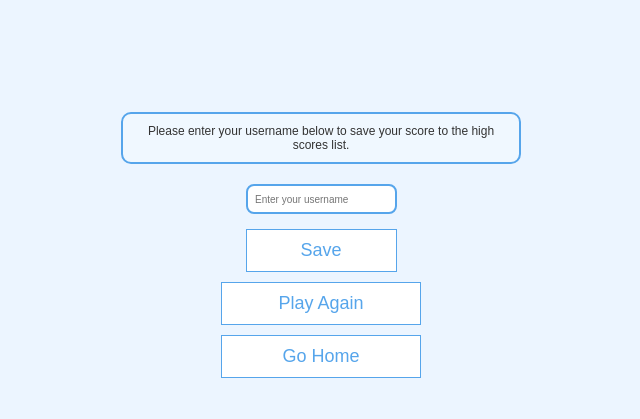
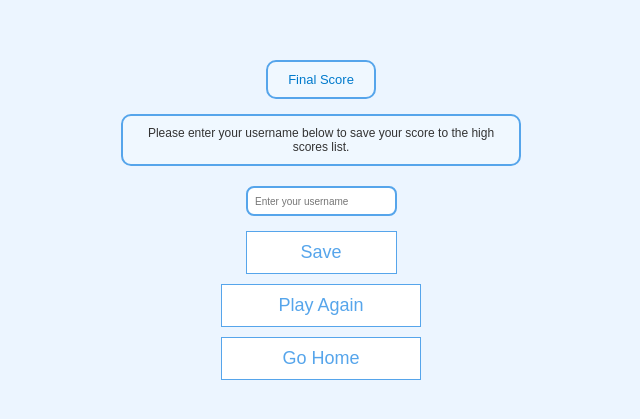
Before and after one commit to gicuvh/Trivia-quiz-game-app, a plain HTML site: page terminarea_jocului/end.html in a window 1280 px wide. Shown: the part 175-594 px from the top of the page, without its empty margins (319-959 px from the left). Drawn offline with Linux system fonts and the light colour scheme.

Commit message:
am adugat chenar pentru scor

```diff
--- a/terminarea_jocului/end.html
+++ b/terminarea_jocului/end.html
@@ -45,12 +45,40 @@
         max-width: 300px;
         margin-top: 0.5rem;
       }
+
+      /* Chenar pentru scor final */
+      #score-box {
+        background-color: #f0f8ff;
+        padding: 1rem 2rem;
+        border: 2px solid #56a5eb;
+        border-radius: 10px;
+        text-align: center;
+        margin-bottom: 1.5rem;
+      }
+
+      #score-box p {
+        margin: 0;
+        font-size: 1.3rem;
+        color: #007acc;
+      }
+
+      #score-box span {
+        font-size: 2.5rem;
+        font-weight: bold;
+        display: block;
+        color: #007acc;
+      }
     </style>
   </head>
   <body>
     <div class="container">
       <div id="end" class="flex-center flex-column">
-        <h1 id="finalScore"></h1>
+
+        <!-- Chenar Final Score -->
+        <div id="score-box">
+          <p>Final Score</p>
+          <span id="finalScore"></span>
+        </div>
 
         <!-- Mesaj informativ -->
         <div class="info-box">
```
